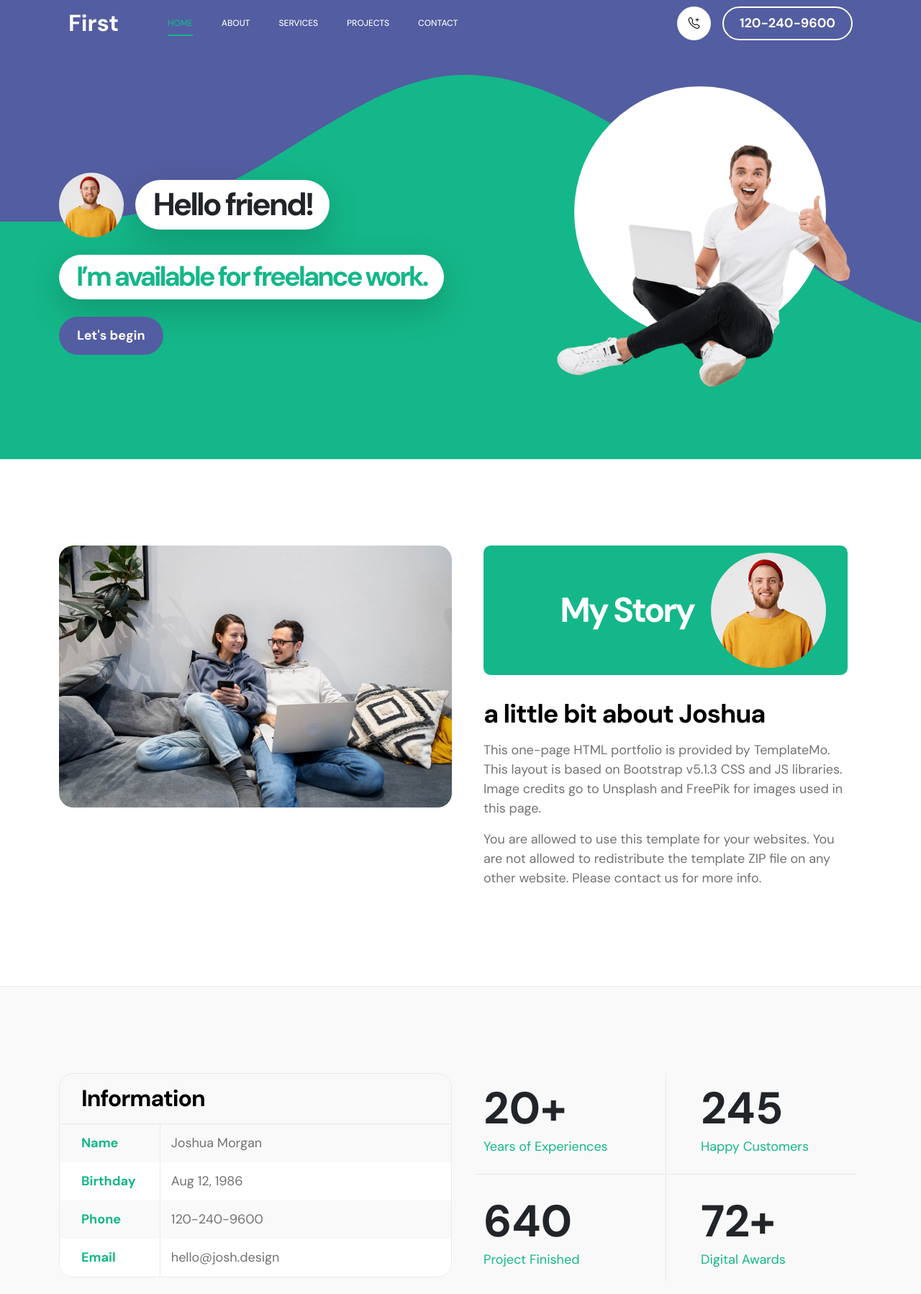
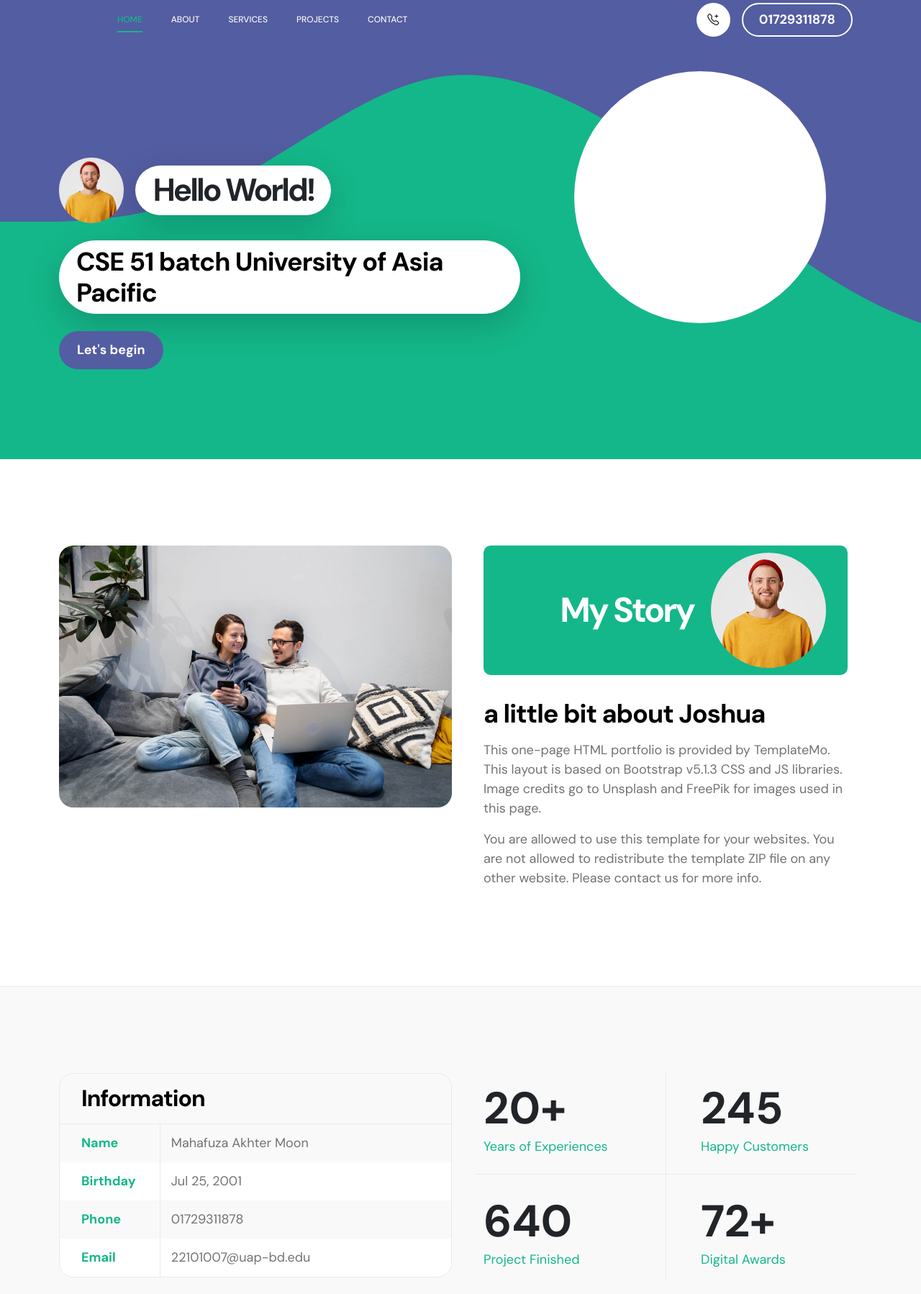
Before and after one commit to mahafuza45moon/portfolio, a plain HTML site: page index.html in a window 1280 px wide. Shown: the part 22-1820 px from the top of the page at 72% size. Drawn offline with Linux system fonts and the light colour scheme.

Commit message:
changed some text phone and name

```diff
--- a/css/templatemo-first-portfolio-style.css
+++ b/css/templatemo-first-portfolio-style.css
@@ -1,15 +1,4 @@
-/*
 
-TemplateMo 578 First Portfolio
-
-https://templatemo.com/tm-578-first-portfolio
-
-*/
-
-
-/*---------------------------------------
-  CUSTOM PROPERTIES ( VARIABLES )
------------------------------------------*/
 :root {
   --white-color:                  #ffffff;
   --primary-color:                #535da1;
@@ -1184,3 +1173,11 @@ strong {
     min-width: inherit;
   }
 }
+
+.hero-title, .hero h3 {
+    background: var(--white-color);
+    box-shadow: 0 1rem 3rem rgba(0,0,0,.175);
+    border-radius: var(--border-radius-large);
+    display: inline-block;
+    padding: 8px 24px;
+}
--- a/index.html
+++ b/index.html
@@ -7,7 +7,7 @@
         <meta name="description" content="">
         <meta name="author" content="TemplateMo">
 
-        <title>First Portfolio Bootstrap 5 Theme</title>
+        <title>Mahafuza Akhter Moons portfolio</title>
 
         <!-- CSS FILES -->
         <link rel="preconnect" href="https://fonts.googleapis.com">
@@ -24,13 +24,6 @@
 
         <link href="css/templatemo-first-portfolio-style.css" rel="stylesheet">
 
-<!--
-
-TemplateMo 578 First Portfolio
-
-https://templatemo.com/tm-578-first-portfolio
-
--->
     </head>
 
     <body>
@@ -48,12 +41,12 @@ https://templatemo.com/tm-578-first-portfolio
                     <span class="navbar-toggler-icon"></span>
                 </button>
 
-                <a href="index.html" class="navbar-brand mx-auto mx-lg-0">First</a>
+                <!-- <a href="index.html" class="navbar-brand mx-auto mx-lg-0">First</a> -->
 
                 <div class="d-flex align-items-center d-lg-none">
                     <i class="navbar-icon bi-telephone-plus me-3"></i>
                     <a class="custom-btn btn" href="#section_5">
-                        120-240-9600
+                        01729311878
                     </a>
                 </div>
 
@@ -83,7 +76,7 @@ https://templatemo.com/tm-578-first-portfolio
                     <div class="d-lg-flex align-items-center d-none ms-auto">
                         <i class="navbar-icon bi-telephone-plus me-3"></i>
                         <a class="custom-btn btn" href="#section_5">
-                            120-240-9600
+                            01729311878
                         </a>
                     </div>
                 </div>
@@ -102,17 +95,17 @@ https://templatemo.com/tm-578-first-portfolio
                                 <div class="hero-title-wrap d-flex align-items-center mb-4">
                                     <img src="images/happy-bearded-young-man.jpg" class="avatar-image avatar-image-large img-fluid" alt="">
 
-                                    <h1 class="hero-title ms-3 mb-0">Hello friend!</h1>
+                                    <h1 class="hero-title ms-3 mb-0">Hello World!</h1>
                                 </div>
 
-                                <h2 class="mb-4">I’m available for freelance work.</h2>
+                                <h3 class="mb-4">CSE 51 batch University of Asia Pacific</h3>
                                 <p class="mb-4"><a class="custom-btn btn custom-link" href="#section_2">Let's begin</a></p>
                             </div>
                         </div>
 
                         <div class="col-lg-5 col-12 position-relative">
                             <div class="hero-image-wrap"></div>
-                            <img src="images/portrait-happy-excited-man-holding-laptop-computer.png" class="hero-image img-fluid" alt="">
+                            <!-- <img src="images/portrait-happy-excited-man-holding-laptop-computer.png" class="hero-image img-fluid" alt=""> -->
                         </div>
 
                     </div>
@@ -164,22 +157,22 @@ https://templatemo.com/tm-578-first-portfolio
                                 <div class="profile-body">
                                     <p>
                                         <span class="profile-small-title">Name</span>
-                                        <span>Joshua Morgan</span>
+                                        <span>Mahafuza Akhter Moon</span>
                                     </p>
 
                                     <p>
                                         <span class="profile-small-title">Birthday</span>
-                                        <span>Aug 12, 1986</span>
+                                        <span>Jul 25, 2001</span>
                                     </p>
 
                                     <p>
                                         <span class="profile-small-title">Phone</span>
-                                         <span><a href="tel: 305-240-9671">120-240-9600</a></span>
+                                         <span><a href="tel: 305-240-9671">01729311878</a></span>
                                     </p>
 
                                     <p>
                                         <span class="profile-small-title">Email</span>
-                                        <span><a href="mailto:hello@josh.design">hello@josh.design</a></span>
+                                        <span><a href="mailto:22101007@uap-bd.edu">22101007@uap-bd.edu</a></span>
                                     </p>
                                 </div>
                             </div>
@@ -472,8 +465,8 @@ https://templatemo.com/tm-578-first-portfolio
                                     <strong class="site-footer-title d-block mt-4 mb-3">Email</strong>
 
                                     <p>
-                                        <a href="mailto:hello@josh.design">
-                                            hello@josh.design
+                                        <a href="mailto:22101007@uap-bd.edu">
+                                            22101007@uap-bd.edu
                                         </a>
                                     </p>
 
@@ -481,7 +474,7 @@ https://templatemo.com/tm-578-first-portfolio
 
                                     <p class="mb-0">
                                         <a href="tel: 120-240-9600">
-                                            120-240-9600
+                                            01729311878
                                         </a>
                                     </p>
                                 </div>
```
